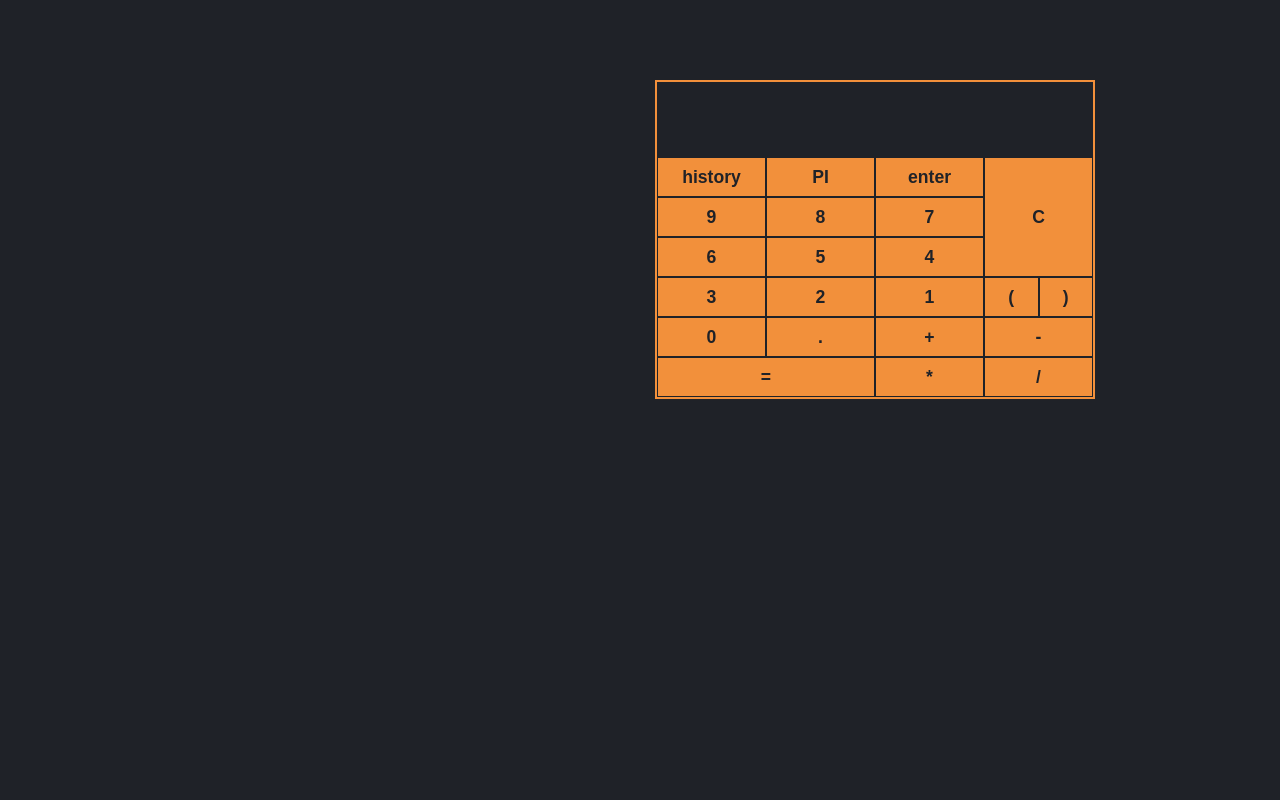
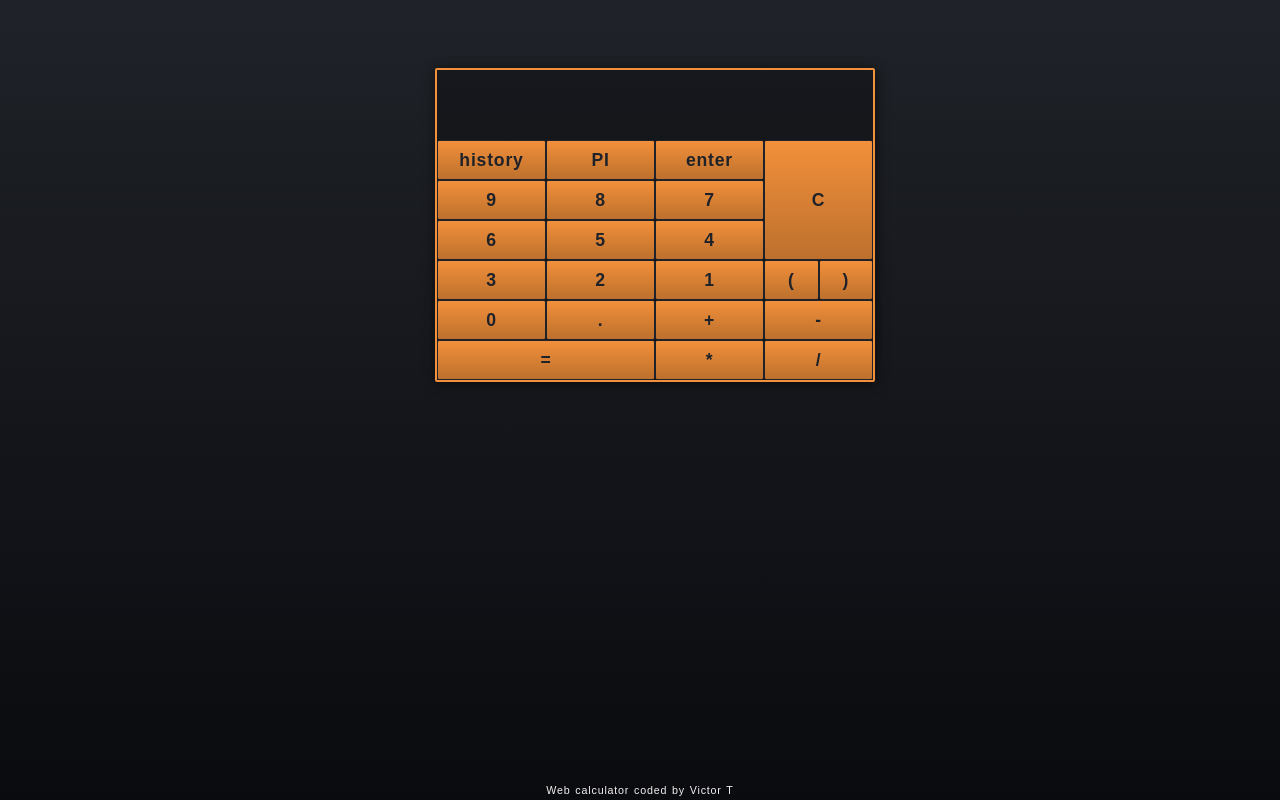
Before and after one commit to VictorT-GitHub/Becode_Calculator, a plain HTML site: page index.html in a window 1280 px wide. Drawn offline with Linux system fonts and the light colour scheme; a web font is replaced by a local one.

Commit message:
[add]: footer, spacebar keypress, e keypress [fix bug]: responsive, scrollbars [modification]: style, history [optimisation globale]: encore en cour

```diff
--- a/index.html
+++ b/index.html
@@ -9,6 +9,7 @@
   </head>
 
   <body>
+    <div id="div-flex">
       <main class="calculator">
         <h3 id="result"></h3>
 
@@ -46,7 +47,10 @@
       </main>
 
       <aside class="history"></aside>
-
+    </div>
+    <footer>
+      <h6>Web calculator coded by Victor T</h6>
+    </footer>
     <script src="script.js"></script>
   </body>
 </html>
--- a/script.js
+++ b/script.js
@@ -3,7 +3,7 @@ const allBtns = document.querySelectorAll('.button');
 const appBtns = document.querySelectorAll('.appbtn');
 const result = document.querySelector('#result');
 const historyAside = document.querySelector('.history');
-const history = document.querySelector('#history');
+const historyBtn = document.querySelector('#history');
 
 const parenthese1 = document.querySelector('#parenthese1');
 const parenthese2 = document.querySelector('#parenthese2');
@@ -79,7 +79,7 @@ c.addEventListener('click', () => result.innerHTML = "");
 PI.addEventListener('click', () => result.innerHTML += Math.PI);
 
 // 'history' btn
-history.addEventListener('click', () => historyAside.classList.toggle('show'));
+historyBtn.addEventListener('click', () => historyAside.classList.toggle('show'));
 
 
 // ---------------- KEYPRESS EVENT ----------------------
@@ -106,7 +106,8 @@ document.addEventListener('keydown', (e) => {
             result.innerHTML += e.key;
             break;
 
-        // case 'Enter':
+        case 'e':
+        case ' ':
         case '=':
             viviRoiDesMaths();
             break;
--- a/style.css
+++ b/style.css
@@ -2,6 +2,8 @@
 
 :root {
   --darkColor: rgb(31, 34, 40);
+  --gradientdarkColor: rgb(10, 11, 15);
+  --darkorangeColor: rgb(189, 112, 45);
   --orangeColor: rgb(242, 144, 59);
   --whiteColor: rgb(245, 240, 240);
 }
@@ -13,34 +15,55 @@
 }
 
 body {
-  background: var(--darkColor);
+  background: linear-gradient(
+    -180deg,
+    var(--darkColor),
+    var(--gradientdarkColor)
+  );
+  height: 100vh;
   font-family: Verdana, Geneva, Tahoma, sans-serif;
+}
+
+#div-flex {
+  padding-top: 18px;
+}
+
+.calculator,
+.history {
+  background: rgba(0, 0, 0, 0.25);
+  box-shadow: 1px 1px 12px rgba(0, 0, 0, 0.6);
+
+  color: var(--whiteColor);
+  border: solid 2px var(--orangeColor);
+  border-radius: 2px;
 }
 
 .calculator {
   width: 340px;
-  margin: 50px auto 0px auto;
-
-  color: var(--whiteColor);
-  border: solid 2px var(--orangeColor);
+  margin: auto;
 
   display: grid;
-  grid-template: 60px repeat(6, 32px) / repeat(4, 25%); /* rows / columns */
+  grid-template: 9vh repeat(6, 4.4vh) / repeat(4, 25%); /* rows / columns */
 }
 
 button {
+  border-radius: 2px;
+
   font-family: "Gemunu Libre", sans-serif;
   font-weight: 600;
   font-size: 0.9rem;
+  letter-spacing: 0.8px;
 
-  background-color: var(--orangeColor);
+  background: linear-gradient(
+    -180deg,
+    var(--orangeColor),
+    var(--darkorangeColor)
+  );
   color: var(--darkColor);
 
   border: 1px solid var(--darkColor);
 
   cursor: pointer;
-
-  /* font-weight: 600; */
 }
 
 /* ----- Affichage du resultat ----- */
@@ -51,8 +74,8 @@ button {
   text-align: right;
   font-size: 1.8rem;
 
-  overflow-x: scroll;
-  overflow-y: hidden; /* Test fix probleme(windows/googlechrome): barre scroll-Y toujours presente */
+  overflow-x: auto;
+  overflow-y: hidden; /* Fix probleme(windows/googlechrome): barre scroll-Y toujours presente */
 }
 
 /* ----- Clear btn ----- */
@@ -75,24 +98,21 @@ button {
 
 /* -------- Affichage de l'historique --------- */
 .history {
-  color: var(--whiteColor);
-  border: solid 2px var(--orangeColor);
-
-  overflow-x: scroll; /* ? Pourquoi ça ne fonctionne pas comme je voudrais ? */
+  overflow-x: auto;
 
   visibility: hidden;
 
-  margin: 40px auto 40px auto;
+  margin: 14px auto 0 auto;
   padding: 12px;
 
-  min-height: 256px;
-  /* max-height: 60vh; */
+  min-height: 32vh;
+  max-height: 55vh;
 
   min-width: 340px;
   max-width: 75vw;
 }
 .show {
-  visibility: visible;
+  visibility: visible; /* -> toggle JS */
 }
 hr {
   margin: 3px 0 6px 0;
@@ -100,48 +120,83 @@ hr {
   color: var(--orangeColor);
 }
 
+/* ------ Footer ------ */
+h6 {
+  color: var(--whiteColor);
+
+  font-family: "Gemunu Libre", sans-serif;
+  font-weight: 400;
+  word-spacing: 1px;
+  letter-spacing: 0.8px;
+  text-align: center;
+
+  cursor: default;
+
+  width: 100vw;
+
+  position: absolute;
+  left: 50%; /* ? Difference entre '%' et 'vw' ? */
+  bottom: 4px;
+  transform: translateX(-50%);
+}
+
 /* ---------- RESPONSIVE --------- */
 @media screen and (min-width: 1000px) {
-  body {
+  #div-flex {
     display: flex;
     justify-content: center;
     align-items: flex-start;
     flex-direction: row-reverse;
   }
   .calculator {
-    margin: 80px 30px 0px 15px;
+    margin: 50px 30px 0px 15px;
     width: 440px;
-    grid-template: 75px repeat(6, 40px) / repeat(4, 25%); /* rows / columns */
+    grid-template: 70px repeat(6, 40px) / repeat(4, 25%); /* rows / columns */
   }
   button {
     font-size: 1.1rem;
   }
   #result {
-    margin: 14px 12px 0 12px;
+    margin: 15px 12px 0 12px;
     font-size: 2.2rem;
   }
   .history {
-    margin: 80px 15px 0px 30px;
+    margin: 50px 15px 0px 30px;
 
+    border: none; /* Debut : tour de magie */
+    padding: 0;
+    max-height: 0;
+    min-height: 0;
+    max-width: 0;
+    min-width: 0;
+  }
+  .show {
+    border: solid 2px var(--orangeColor);
+    padding: 12px;
     min-height: 319px;
     max-height: 85vh;
-
-    min-width: 440px;
+    max-width: 75vw;
+    min-width: 440px; /* Fin : tour de magie */
   }
 }
 
 @media screen and (max-width: 360px) {
   .calculator {
+    grid-template: 8vh repeat(6, 4vh) / repeat(4, 25%); /* rows / columns */
+
     width: 260px;
   }
   button {
     font-size: 0.8rem;
   }
   #result {
-    margin: 16px 8px 0 8px;
+    margin: 10px 8px 0 8px;
     font-size: 1.5rem;
   }
   .history {
     min-width: 260px;
   }
-} ;
+  h6 {
+    font-size: 0.6rem;
+  }
+}
```
Lines whose indentation alone changed are shown as unchanged.
